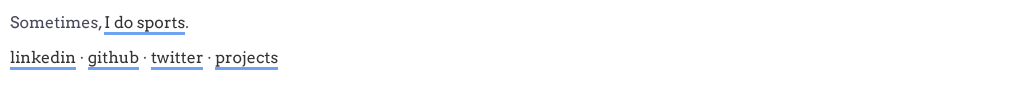
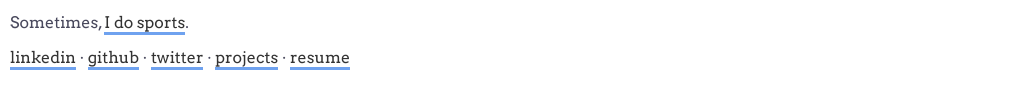
Before and after one commit to missfunmi/missfunmi.github.io, a plain HTML site: page index.html in a window 1280 px wide. Shown: the part 150-258 px from the top of the page, without its empty margins (0-1014 px from the left). Drawn offline with Linux system fonts and the light colour scheme.

Commit message:
Uploaded resume

```diff
--- a/index.html
+++ b/index.html
@@ -37,6 +37,7 @@
           <li><a href="https://github.com/missfunmi" target="_blank">github</a></li>
           <li><a href="https://twitter.com/missfunmi" target="_blank">twitter</a></li>
           <li><a href="/projects">projects</a></li>
+          <li><a href="./resume.pdf">resume</a></li>
         </ul>
       </footer>
     </div>
```
Also changed, not shown: 1 other file.
